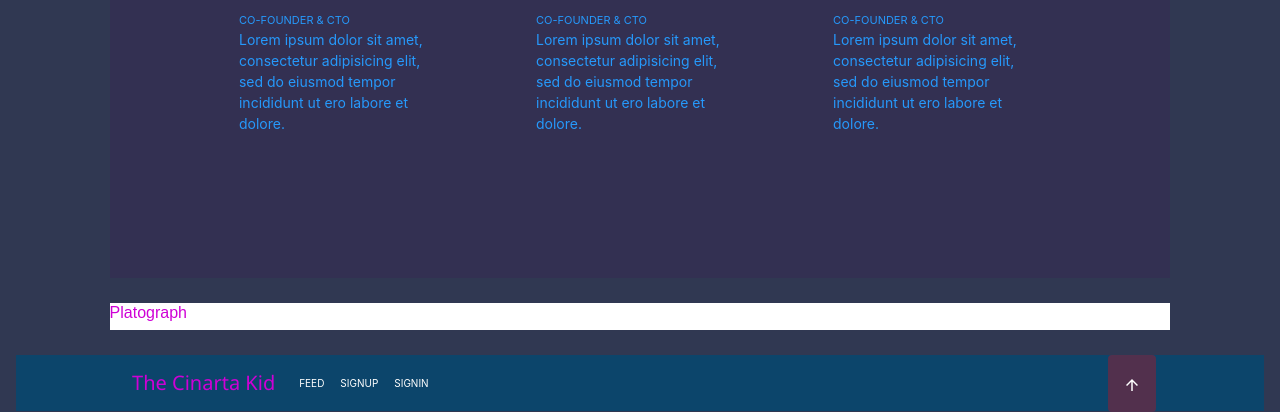
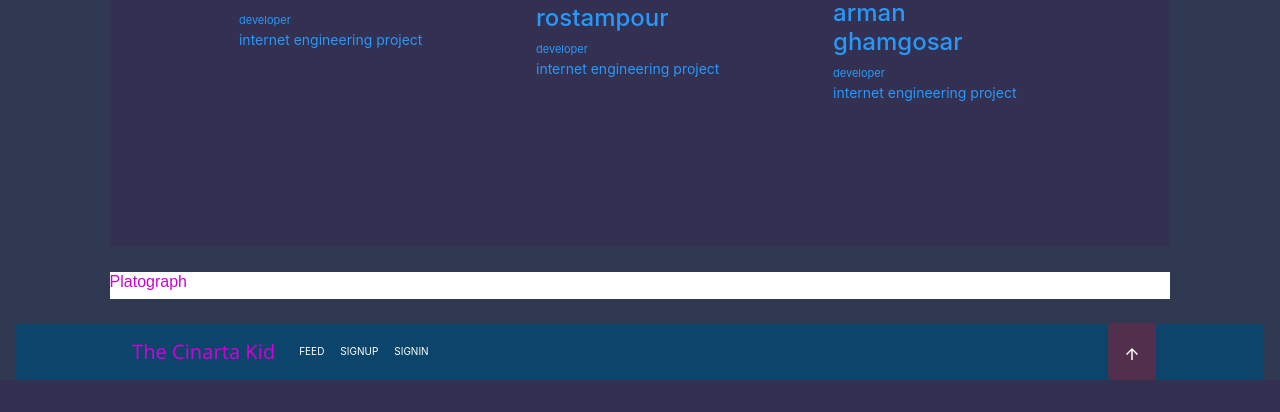
Before and after one commit to engiAsadi/IE-GalleryProject, a Django app: template templates/gallery/index.html in a window 1280 px wide. Shown: the part 710-1122 px from the top of the page. After the commit the page ends 1090 px from the top, so only its background shows below. Run offline with Django 3.2, Linux system fonts and the light colour scheme; the template is opened without the code that fills it, so the values that code supplies are empty; some libraries are stand-ins or nearby versions.

Commit message:
updating contents

```diff
--- a/templates/gallery/index.html
+++ b/templates/gallery/index.html
@@ -120,21 +120,21 @@
         <div class="row">
             <div class="col-sm-4" style="padding: 5%;">
                 <div style="text-align: center;"><img src="../static/ali.jpg" style="width: 80%; height: auto; border-radius: 50%;"></div>
-                <h3 style="font-size: 24px; color: #2699FB;">Name Surname</h3>
-                <div style="font-size: 11px; color: #2699FB;">CO-FOUNDER & CTO</div>
-                <div style="font-size: 14px; color: #2699FB;">Lorem ipsum dolor sit amet, consectetur adipisicing elit, sed do eiusmod tempor incididunt ut ero labore et dolore.</div>
+                <h3 style="font-size: 24px; color: #2699FB;">ali asadi</h3>
+                <div style="font-size: 11px; color: #2699FB;">developer</div>
+                <div style="font-size: 14px; color: #2699FB;">internet engineering project </div>
             </div>
             <div class="col-sm-4" style="padding: 5%;">
                 <div style="text-align: center;"><img src="../static/hamid.jpg" style="width: 80%; height: auto; border-radius: 50%;"></div>
-                <h3 style="font-size: 24px; color: #2699FB;">Name Surname</h3>
-                <div style="font-size: 11px; color: #2699FB;">CO-FOUNDER & CTO</div>
-                <div style="font-size: 14px; color: #2699FB;">Lorem ipsum dolor sit amet, consectetur adipisicing elit, sed do eiusmod tempor incididunt ut ero labore et dolore.</div>
+                <h3 style="font-size: 24px; color: #2699FB;">hamid rostampour</h3>
+                <div style="font-size: 11px; color: #2699FB;">developer</div>
+                <div style="font-size: 14px; color: #2699FB;">internet engineering project </div>
             </div>
-            <div class="col-sm-4" style="padding: 5%;">
+            <div class="col-sm-4" style="padding: 5%;">hami
                 <div style="text-align: center;"><img src="../static/arman.jpg" style="width: 80%; height: auto; border-radius: 50%;"></div>
-                <h3 style="font-size: 24px; color: #2699FB;">Name Surname</h3>
-                <div style="font-size: 11px; color: #2699FB;">CO-FOUNDER & CTO</div>
-                <div style="font-size: 14px; color: #2699FB;">Lorem ipsum dolor sit amet, consectetur adipisicing elit, sed do eiusmod tempor incididunt ut ero labore et dolore.</div>
+                <h3 style="font-size: 24px; color: #2699FB;">arman ghamgosar</h3>
+                <div style="font-size: 11px; color: #2699FB;">developer</div>
+                <div style="font-size: 14px; color: #2699FB;">internet engineering project </div>
             </div>
         </div>
     </div>
```
